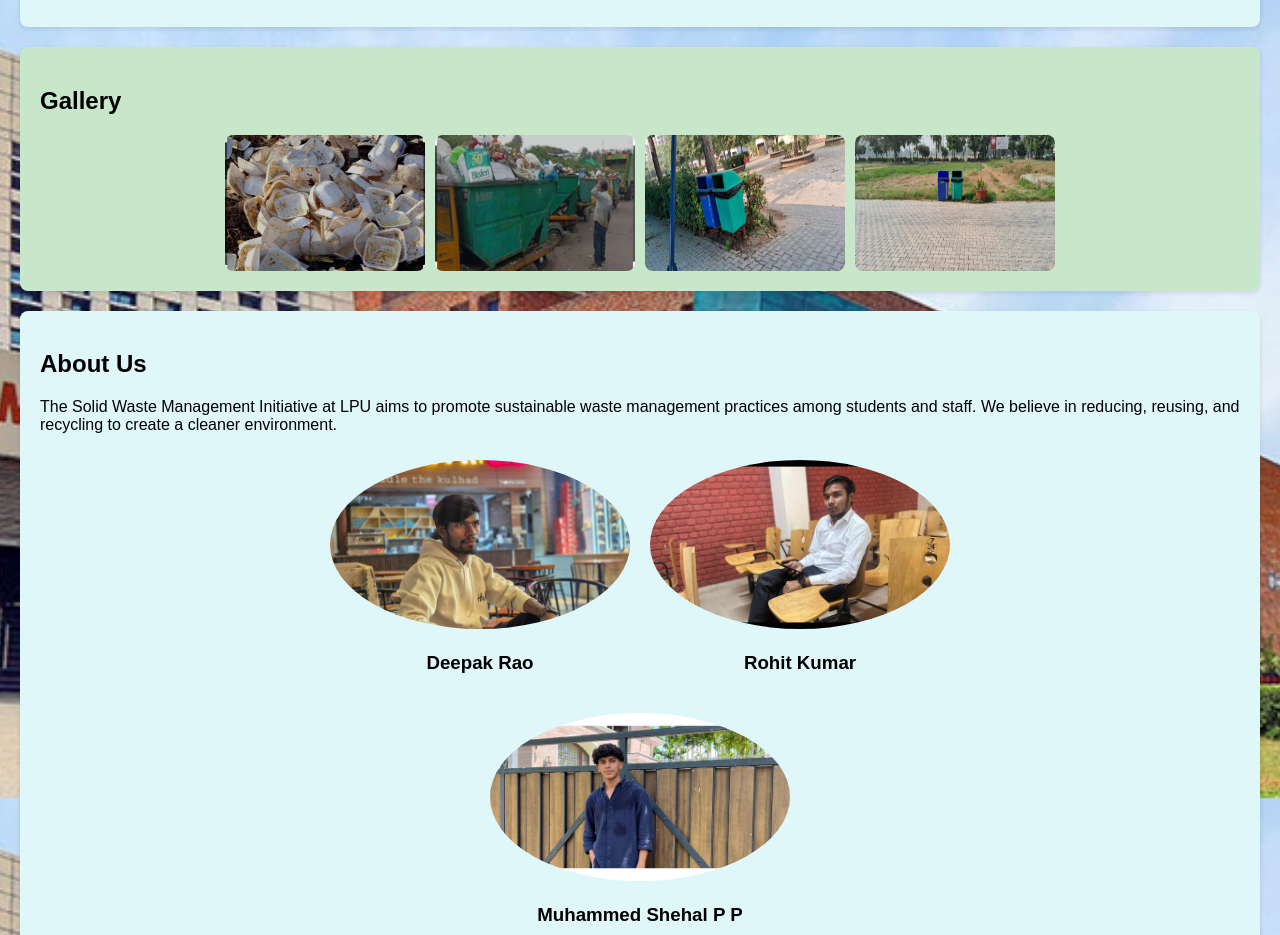
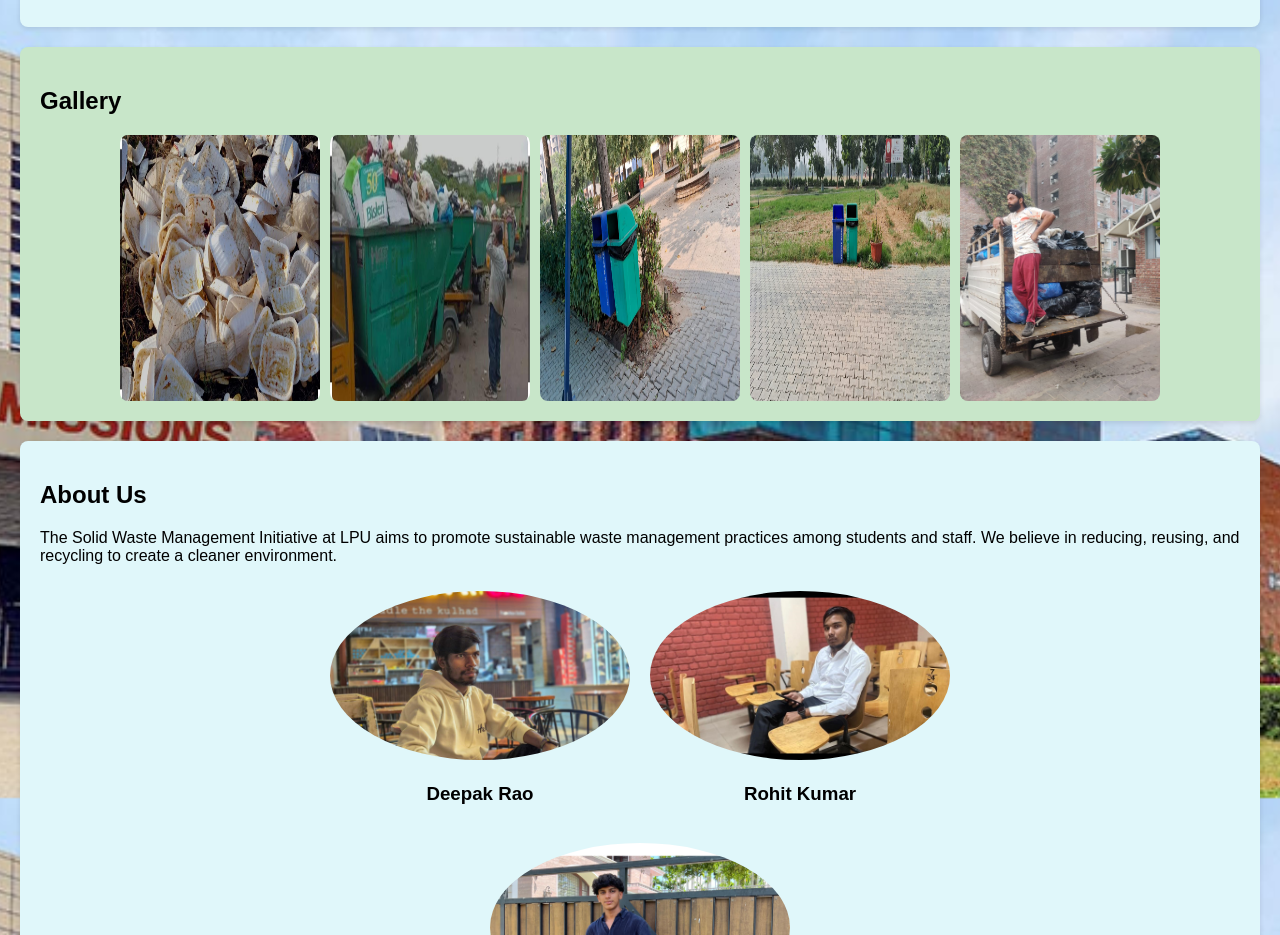
Before and after one commit to deepakraolive/solidwaste, a plain HTML site: page index.html in a window 1280 px wide. Shown: the part 2402-3337 px from the top of the page. Drawn offline with Linux system fonts and the light colour scheme.

Commit message:
Update index.html

```diff
--- a/index.html
+++ b/index.html
@@ -121,6 +121,7 @@
             <img src="image2.jpg" alt="Educational Workshop">
             <img src="image3.jpg" alt="LPU Campus">
             <img src="image4.jpg" alt="Awareness Campaign">
+            <img src="gallery.jpg" alt="gallery">
         </div>
     </section>
 
```
